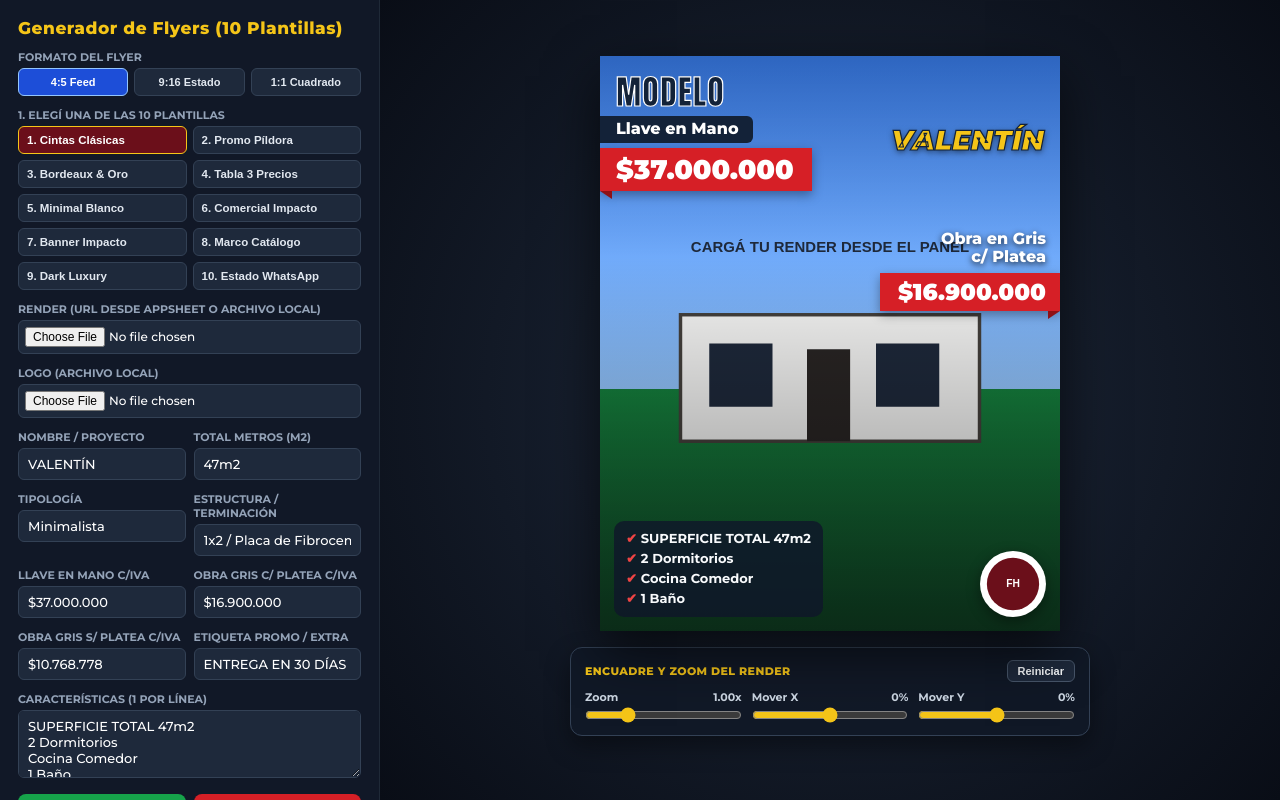
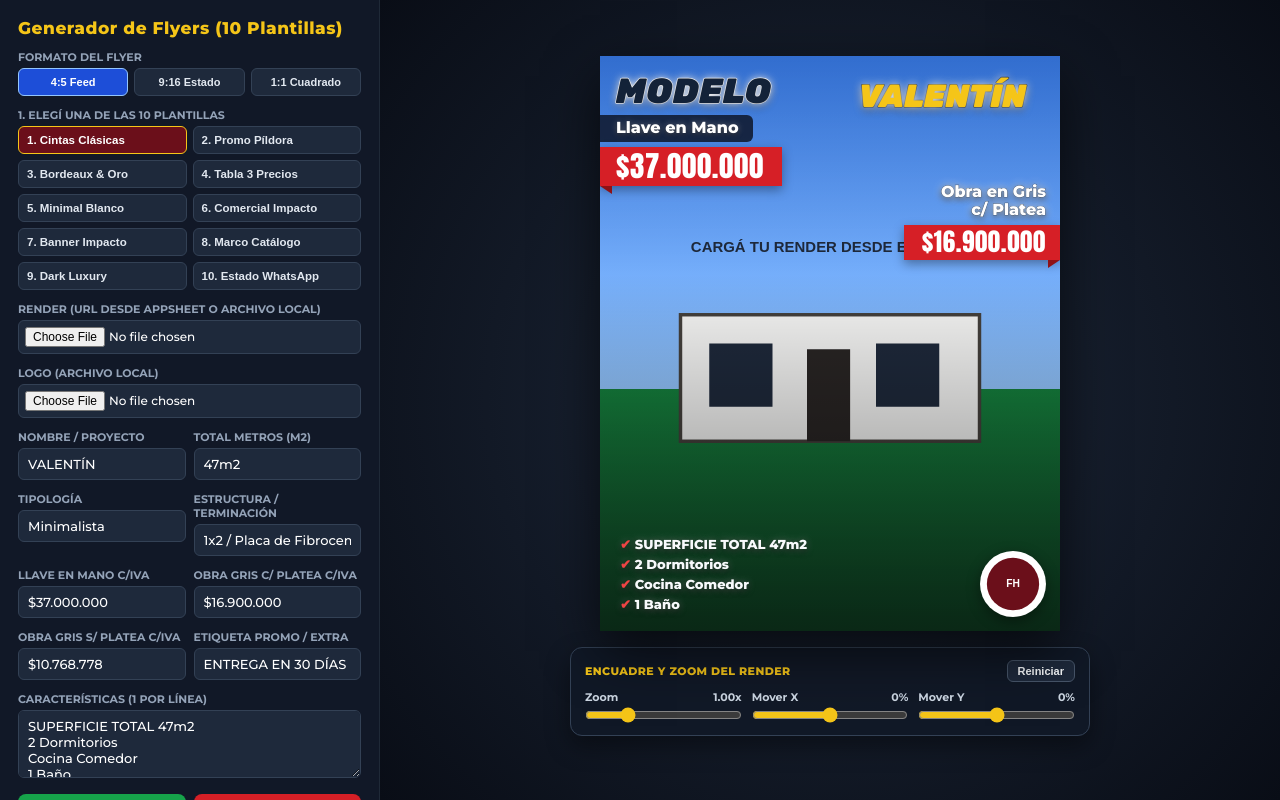
Before and after one commit to CorAlexis70/Flayer, a plain HTML site: page index.html in a window 1280 px wide. Drawn offline with nearby package versions, Linux system fonts and the light colour scheme.

Commit message:
Update index.html

```diff
--- a/index.html
+++ b/index.html
@@ -376,72 +376,130 @@
       font-weight: 900;
     }
 
-    /* PLANTILLA 1 */
+        /* PLANTILLA 1 (ESTILO CANVA) */
     .tpl-1 .flyer-overlay {
-      background: linear-gradient(180deg, rgba(0,0,0,0.22) 0%, rgba(0,0,0,0) 35%, rgba(0,0,0,0.48) 100%);
-    }
-    .tpl-1 .p1-top-left { position: absolute; top: 20px; left: 0; }
+      background: linear-gradient(180deg, rgba(0,0,0,0.16) 0%, rgba(0,0,0,0) 38%, rgba(0,0,0,0.52) 100%);
+    }
+    .tpl-1 .p1-top-left {
+      position: absolute;
+      top: 18px;
+      left: 0;
+    }
     .tpl-1 .p1-modelo-lbl {
       padding-left: 16px;
-      font-family: 'Anton', sans-serif;
-      font-size: 34px;
-      letter-spacing: 1px;
+      font-family: 'Rubik', sans-serif;
+      font-weight: 900;
+      font-style: italic;
+      font-size: 35px;
+      letter-spacing: 0.5px;
       color: var(--azul-marino);
-      -webkit-text-stroke: 1.2px #fff;
+      -webkit-text-stroke: 1.4px #ffffff;
+      paint-order: stroke fill;
+      text-shadow: 0 0 8px rgba(255, 255, 255, 0.95), 0 3px 8px rgba(0, 0, 0, 0.45);
       line-height: 1;
     }
     .tpl-1 .p1-tag {
       display: inline-block;
       margin-top: 6px;
-      background: var(--azul-marino);
-      color: #fff;
+      background: rgba(15, 23, 42, 0.86);
+      color: #ffffff;
+      font-family: 'Montserrat', sans-serif;
       font-weight: 800;
       font-size: 16px;
       padding: 4px 14px 4px 16px;
       border-radius: 0 6px 6px 0;
+      text-shadow: 0 0 6px rgba(255, 255, 255, 0.35), 0 2px 4px rgba(0, 0, 0, 0.6);
     }
     .tpl-1 .p1-ribbon-left {
       position: relative;
       margin-top: 5px;
       background: var(--rojo);
-      color: #fff;
-      font-size: 27px;
+      color: #ffffff;
+      font-family: 'Anton', sans-serif;
+      font-size: 29px;
+      letter-spacing: 0.6px;
+      padding: 4px 18px 4px 16px;
+      box-shadow: 0 4px 10px rgba(0,0,0,0.35);
+      line-height: 1.08;
+    }
+    .tpl-1 .p1-ribbon-left::after {
+      content: "";
+      position: absolute;
+      left: 0;
+      bottom: -8px;
+      border-top: 8px solid var(--rojo-oscuro);
+      border-left: 12px solid transparent;
+    }
+    .tpl-1 .p1-nombre {
+      position: absolute;
+      top: 24px;
+      right: 34px;
+      font-family: 'Rubik', sans-serif;
+      font-size: 32px;
       font-weight: 900;
-      padding: 5px 18px 5px 16px;
+      font-style: italic;
+      text-transform: uppercase;
+      color: var(--dorado);
+      -webkit-text-stroke: 1.4px var(--azul-marino);
+      paint-order: stroke fill;
+      text-shadow: 0 0 10px rgba(255, 255, 255, 0.9), 0 3px 8px rgba(0, 0, 0, 0.55);
+      text-align: center;
+      max-width: 215px;
+      line-height: 1.02;
+    }
+    .tpl-1 .p1-mid-right {
+      position: absolute;
+      top: 128px;
+      right: 0;
+      text-align: right;
+    }
+    .tpl-1 .p1-gris-lbl {
+      padding-right: 14px;
+      font-family: 'Montserrat', sans-serif;
+      font-weight: 800;
+      font-size: 16px;
+      color: #ffffff;
+      -webkit-text-stroke: 0.6px var(--azul-marino);
+      paint-order: stroke fill;
+      text-shadow: 0 0 8px rgba(255, 255, 255, 0.85), 0 2px 6px rgba(0, 0, 0, 0.85);
+      line-height: 1.12;
+    }
+    .tpl-1 .p1-ribbon-right {
+      position: relative;
+      margin-top: 5px;
+      background: var(--rojo);
+      color: #ffffff;
+      font-family: 'Anton', sans-serif;
+      font-size: 25px;
+      letter-spacing: 0.6px;
+      padding: 4px 14px 4px 18px;
       box-shadow: 0 4px 10px rgba(0,0,0,0.35);
-    }
-    .tpl-1 .p1-ribbon-left::after {
-      content: ""; position: absolute; left: 0; bottom: -8px;
-      border-top: 8px solid var(--rojo-oscuro); border-left: 12px solid transparent;
-    }
-    .tpl-1 .p1-nombre {
-      position: absolute; top: 68px; right: 16px;
-      font-size: 28px; font-weight: 900; font-style: italic;
-      color: var(--dorado); -webkit-text-stroke: 1.2px var(--azul-marino);
-      text-shadow: 0 2px 6px rgba(0,0,0,0.55); text-align: right; max-width: 210px;
-    }
-    .tpl-1 .p1-mid-right { position: absolute; top: 175px; right: 0; text-align: right; }
-    .tpl-1 .p1-gris-lbl {
-      padding-right: 14px; font-weight: 800; font-size: 16px;
-      color: #fff; text-shadow: 0 2px 6px rgba(0,0,0,0.8); line-height: 1.15;
-    }
-    .tpl-1 .p1-ribbon-right {
-      position: relative; margin-top: 5px;
-      background: var(--rojo); color: #fff; font-size: 23px; font-weight: 900;
-      padding: 5px 14px 5px 18px; box-shadow: 0 4px 10px rgba(0,0,0,0.35);
+      line-height: 1.08;
     }
     .tpl-1 .p1-ribbon-right::after {
-      content: ""; position: absolute; right: 0; bottom: -8px;
-      border-top: 8px solid var(--rojo-oscuro); border-right: 12px solid transparent;
+      content: "";
+      position: absolute;
+      right: 0;
+      bottom: -8px;
+      border-top: 8px solid var(--rojo-oscuro);
+      border-right: 12px solid transparent;
     }
     .tpl-1 .p1-specs {
-      position: absolute; bottom: 14px; left: 14px;
-      background: rgba(15,23,42,0.82); padding: 10px 12px; border-radius: 10px;
-      font-size: 13px; font-weight: 700;
-    }
-    .tpl-1 .logo-badge { position: absolute; bottom: 14px; right: 14px; }
-
-    /* PLANTILLA 2 */
+      position: absolute;
+      bottom: 14px;
+      left: 14px;
+      background: transparent;
+      padding: 4px 6px;
+      font-size: 13px;
+      font-weight: 800;
+      text-shadow: 0 0 8px rgba(255, 255, 255, 0.35), 0 2px 6px rgba(0, 0, 0, 0.9);
+    }
+    .tpl-1 .logo-badge {
+      position: absolute;
+      bottom: 14px;
+      right: 14px;
+    }
+/* PLANTILLA 2 */
     .tpl-2 .flyer-overlay {
       background: linear-gradient(180deg, rgba(255,255,255,0.88) 0%, rgba(255,255,255,0.45) 38%, rgba(0,0,0,0.62) 100%);
     }
```
